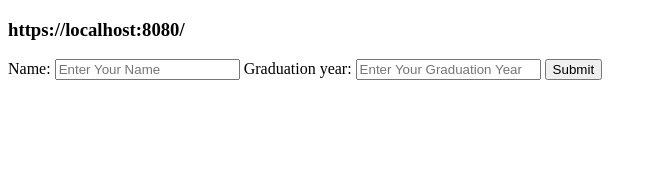
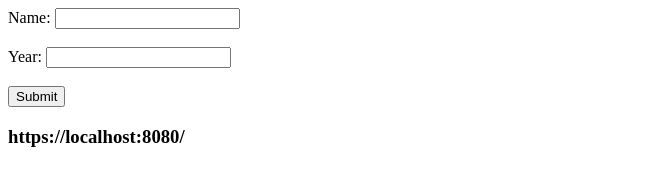
Before and after one commit to acciojob/sharable-urls-Jayesh-Hyalij, a website: page main.html in a window 1280 px wide. Shown: the whole page, without its empty margins (0-657 px from the left). Drawn offline with Linux system fonts and the light colour scheme.

Commit message:
created a submission

```diff
--- a/main.html
+++ b/main.html
@@ -1,22 +1,37 @@
 <!DOCTYPE html>
-<html>
-  <body>
-	  <h3 id=”url">https://localhost:8080/</h3>
-	  <form>
-		  <label placeholder>Name:</label>
-		  <input id="name" type="text" placeholder="Enter Your Name">
-		  <label placeholder>Graduation year:</label>
-		  <input id="year" type="number" placeholder="Enter Your Graduation Year">
-		  <button id="button" type="submit">Submit</button>
-	  </form>
+<html lang="en">
+<head>
+    <meta charset="UTF-8">
+    <meta name="viewport" content="width=device-width, initial-scale=1.0">
+    <title>Sharable URLs</title>
+</head>
+<body>
+    <form id="urlForm">
+        <label for="name">Name:</label>
+        <input type="text" id="name" name="name"><br><br>
+
+        <label for="year">Year:</label>
+        <input type="number" id="year" name="year"><br><br>
+
+        <button type="submit" id="button">Submit</button>
+    </form>
+
+    <h3 id="url">https://localhost:8080/</h3>
+
     <script>
-        document.getElementById('form').addEventListener('submit', function(event) {
+        document.getElementById('urlForm').addEventListener('submit', function(event) {
             event.preventDefault(); // Prevent form submission
-            var queryString = document.getElementById('query').value;
-            var urlElement = document.getElementById('url');
-            urlElement.textContent = urlElement.textContent + '?' + queryString;
+
+            // Retrieve values from input fields
+            var name = document.getElementById('name').value;
+            var year = document.getElementById('year').value;
+
+            // Construct the query string
+            var queryString = '?name=' + encodeURIComponent(name) + '&year=' + encodeURIComponent(year);
+
+            // Update the URL in the h3 element
+            document.getElementById('url').textContent = 'https://localhost:8080/' + queryString;
         });
     </script>
-  </body>
-
+</body>
 </html>
```
